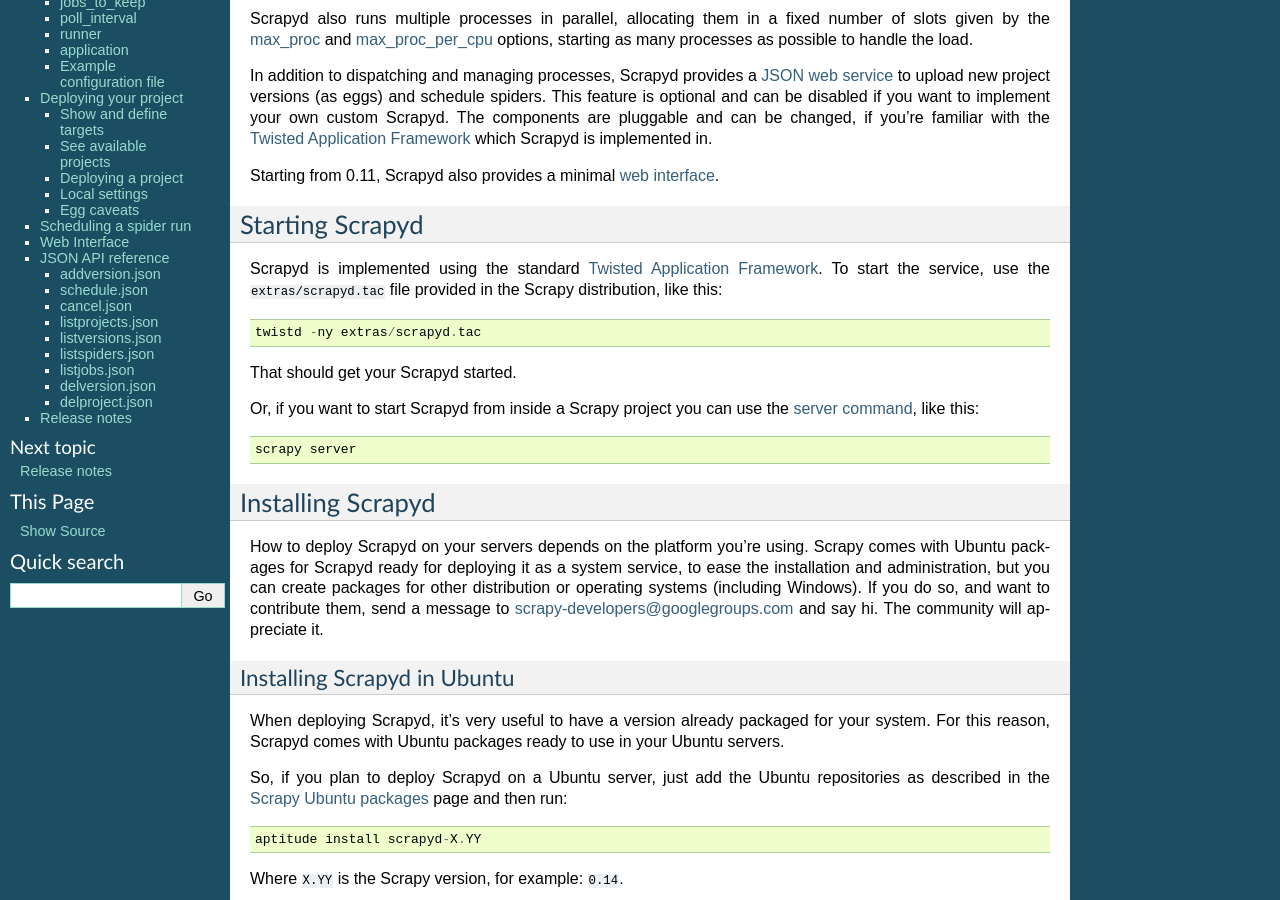
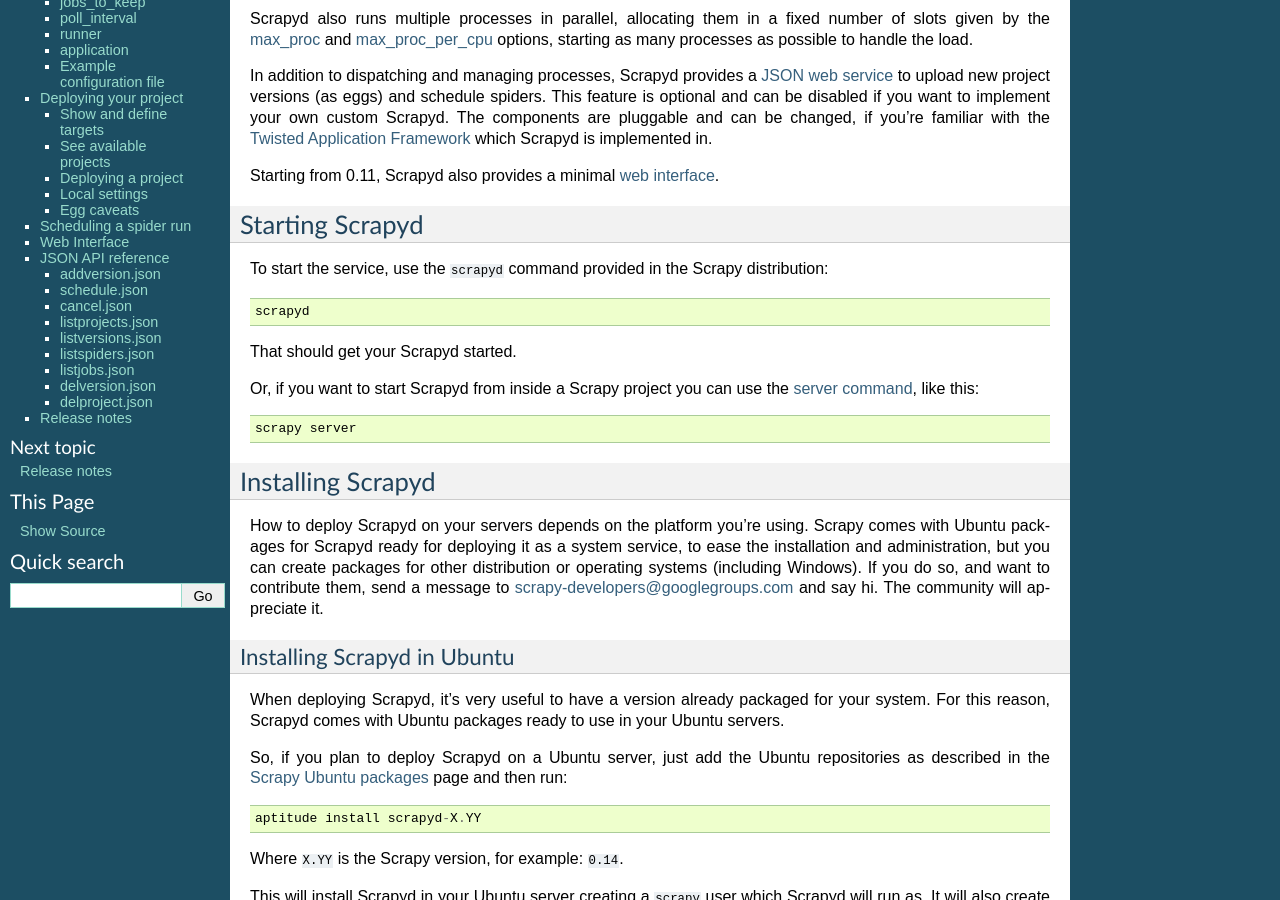
Before and after one commit to scrapy/scrapyd, a Sphinx documentation site: the page built from docs/index.rst, in a window 1280 px wide and 900 px high, scrolled down 512 px. Built offline with Sphinx 7.4.7, drawn with Linux system fonts in a browser that asks for light colours.

Commit message:
replaced somd old references to twistd

```diff
--- a/docs/index.rst
+++ b/docs/index.rst
@@ -48,11 +48,10 @@
 Starting Scrapyd
 ================
 
-Scrapyd is implemented using the standard `Twisted Application Framework`_. To
-start the service, use the ``extras/scrapyd.tac`` file provided in the Scrapy
-distribution, like this::
+To start the service, use the ``scrapyd`` command provided in the Scrapy
+distribution::
 
-    twistd -ny extras/scrapyd.tac
+    scrapyd
 
 That should get your Scrapyd started.
 
```
Also changed, not shown: 1 other file.
